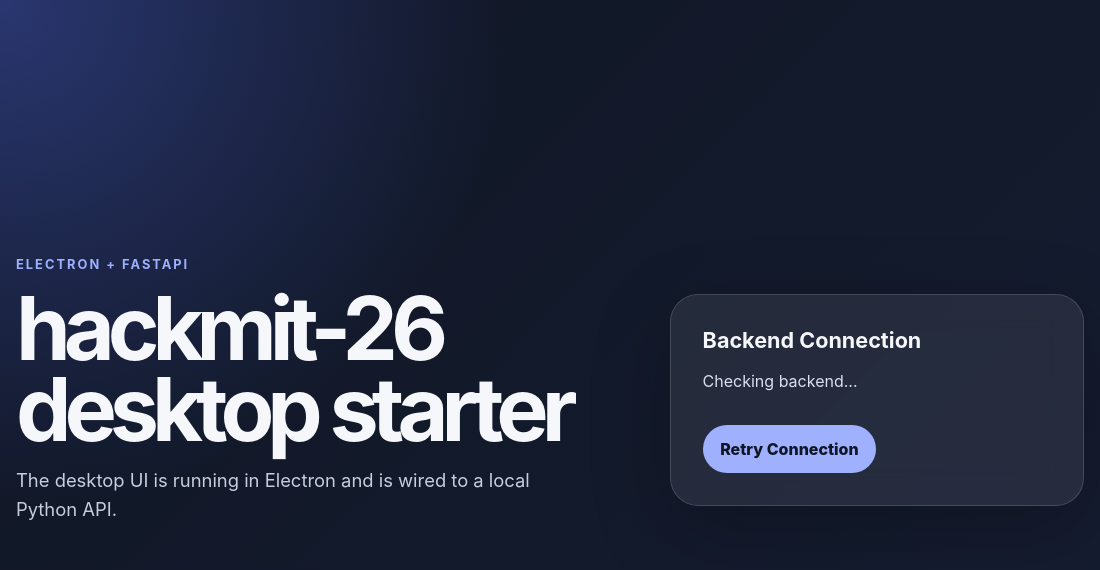
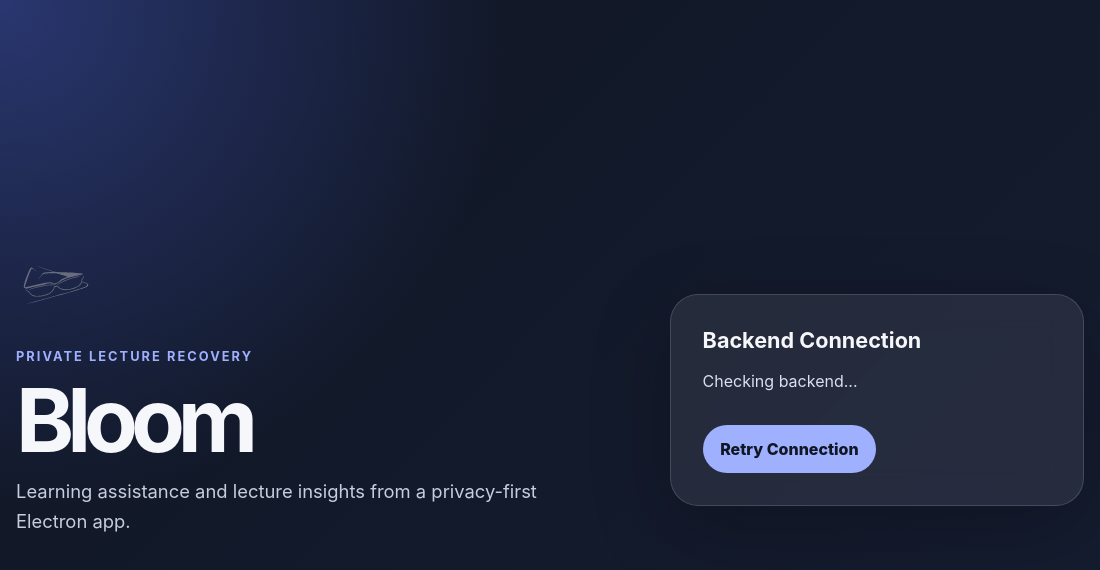
Before and after one commit to MendezCarl/hackmit-26, an Electron app: page frontend/src/index.html in a window 1100 px wide. Drawn offline with Linux system fonts and the light colour scheme.

Commit message:
feat(frontend): add Bloom branding assets

```diff
--- a/frontend/src/index.html
+++ b/frontend/src/index.html
@@ -7,17 +7,19 @@
       content="default-src 'self'; connect-src http://127.0.0.1:8000; script-src 'self'; style-src 'self'"
     />
     <meta name="viewport" content="width=device-width, initial-scale=1.0" />
-    <title>hackmit-26</title>
+    <title>Bloom</title>
+    <link rel="icon" href="./assets/bloom-icon.svg" type="image/svg+xml" />
     <link rel="stylesheet" href="./styles.css" />
     <script defer src="./renderer.js"></script>
   </head>
   <body>
     <main class="shell">
       <section class="hero">
-        <p class="eyebrow">Electron + FastAPI</p>
-        <h1>hackmit-26 desktop starter</h1>
+        <img class="brand-mark" src="./assets/bloom-icon.svg" alt="" />
+        <p class="eyebrow">Private lecture recovery</p>
+        <h1>Bloom</h1>
         <p class="summary">
-          The desktop UI is running in Electron and is wired to a local Python API.
+          Learning assistance and lecture insights from a privacy-first Electron app.
         </p>
       </section>
 
--- a/frontend/src/styles.css
+++ b/frontend/src/styles.css
@@ -26,6 +26,13 @@ body {
   width: min(1100px, calc(100vw - 2rem));
   margin: 0 auto;
   padding: 3rem 0;
+}
+
+.brand-mark {
+  display: block;
+  width: 5rem;
+  height: 5rem;
+  margin-bottom: 1.5rem;
 }
 
 .eyebrow {
```
Also changed, not shown: frontend/package.json (+28 -3 lines), frontend/src/main.ts (+13 -0 lines), README.md, frontend/build/bloom-icon.ico (added), frontend/build/icons/bloom-icon-1024x1024.png (added), frontend/build/icons/bloom-icon-128x128.png (added), frontend/build/icons/bloom-icon-16x16.png (added), frontend/build/icons/bloom-icon-24x24.png (added), frontend/build/icons/bloom-icon-256x256.png (added), frontend/build/icons/bloom-icon-32x32.png (added), frontend/build/icons/bloom-icon-48x48.png (added), frontend/build/icons/bloom-icon-512x512.png (added), frontend/build/icons/bloom-icon-64x64.png (added), frontend/src/assets/bloom-icon.svg (added), 2 other files.
